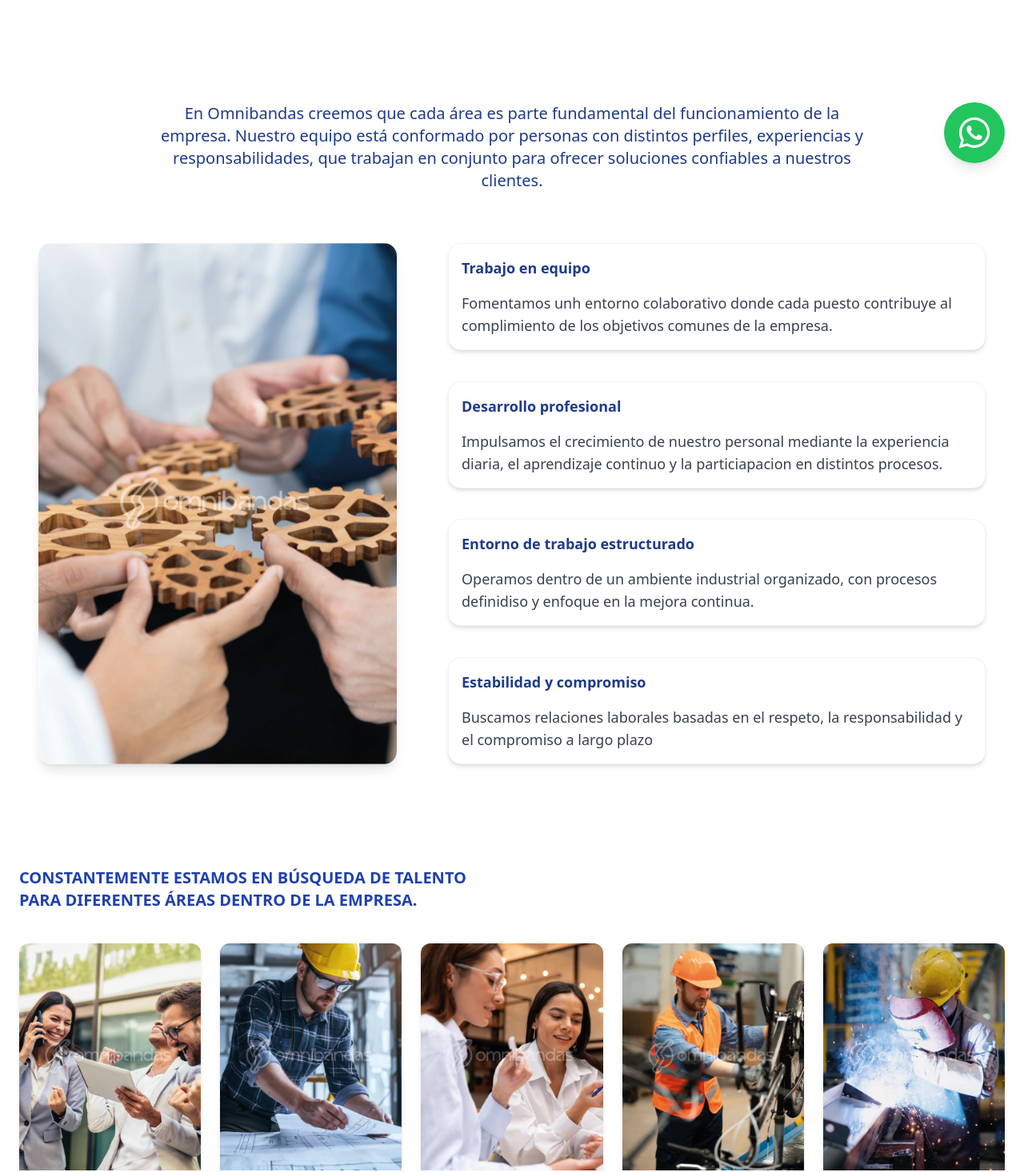
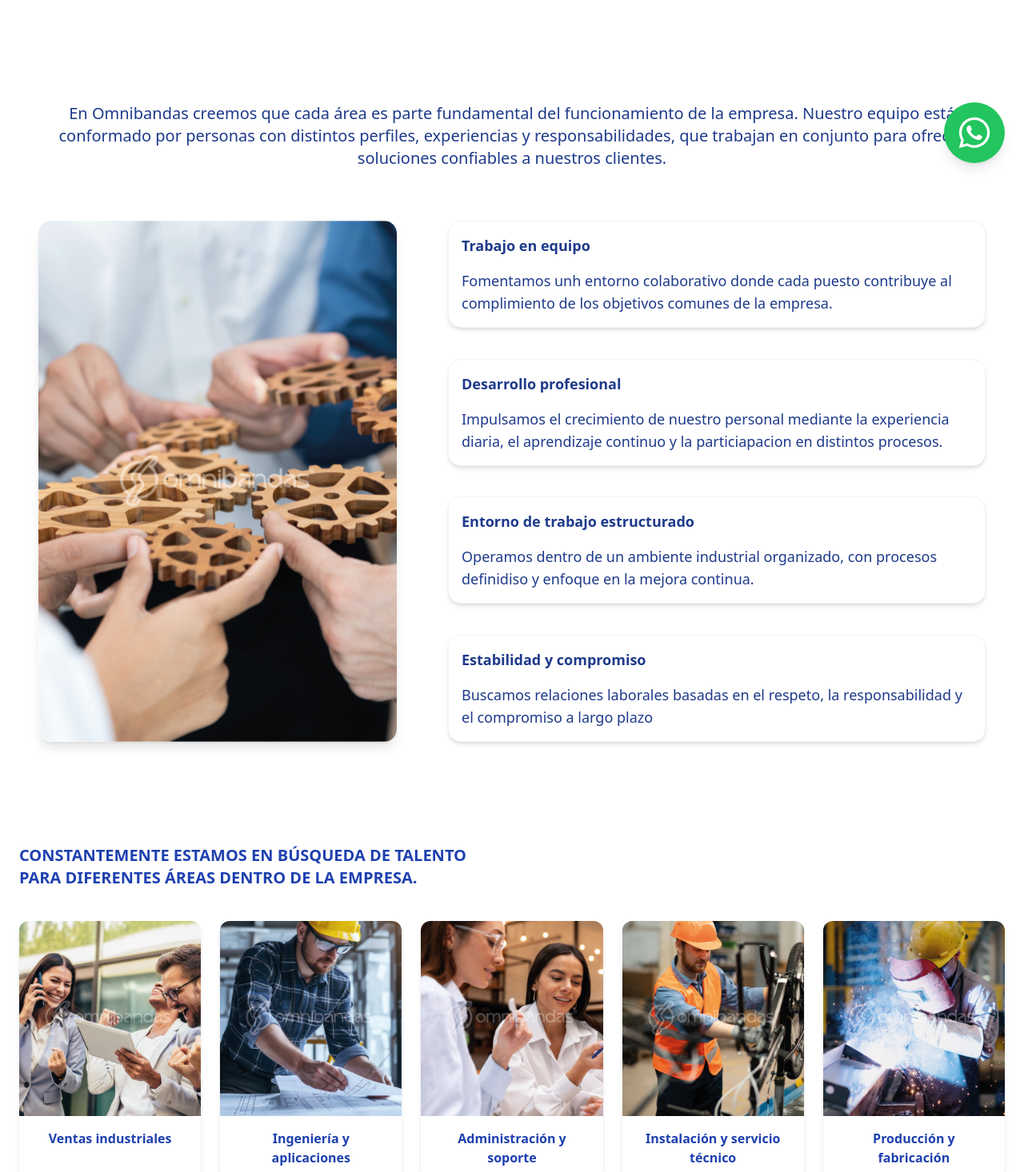
Before and after one commit to Bernabe-Fernandez/pagina_obs, a React (Vite) app: page /bolsa_trabajo in a window 1280 px wide. Shown: the part 580-2046 px from the top of the page at 80% size. Built offline with nearby package versions, Linux system fonts and the light colour scheme.

Commit message:
Modificación de los componentes de bolsa de trabajo

```diff
--- a/src/components/Cards/Trabajo/Caracteristica.tsx
+++ b/src/components/Cards/Trabajo/Caracteristica.tsx
@@ -12,7 +12,7 @@
             {caracteristica.titulo}
         </h2>
 
-        <p className="text-gray-700 leading-relaxed text-base md:text-lg">
+        <p className="text-blue-900 leading-relaxed text-base md:text-lg">
             {caracteristica.contenido}
         </p>
 
--- a/src/components/Cards/Trabajo/VacantesCard.tsx
+++ b/src/components/Cards/Trabajo/VacantesCard.tsx
@@ -23,7 +23,7 @@
             "
         >
             {/* Imagen */}
-            <div className="w-full aspect-[4/5] overflow-hidden">
+            <div className="w-full aspect-[4/4.3] overflow-hidden">
                 <img
                     src={vacante.image}
                     alt={vacante.alt}
--- a/src/components/Trabajo/Caracteristicas.tsx
+++ b/src/components/Trabajo/Caracteristicas.tsx
@@ -15,7 +15,7 @@
                 md:text-lg
                 lg:text-xl
                 font-medium
-                max-w-4xl
+                max-w-6xl
                 mx-auto
             ">
                 En Omnibandas creemos que cada área es parte fundamental del funcionamiento
```
